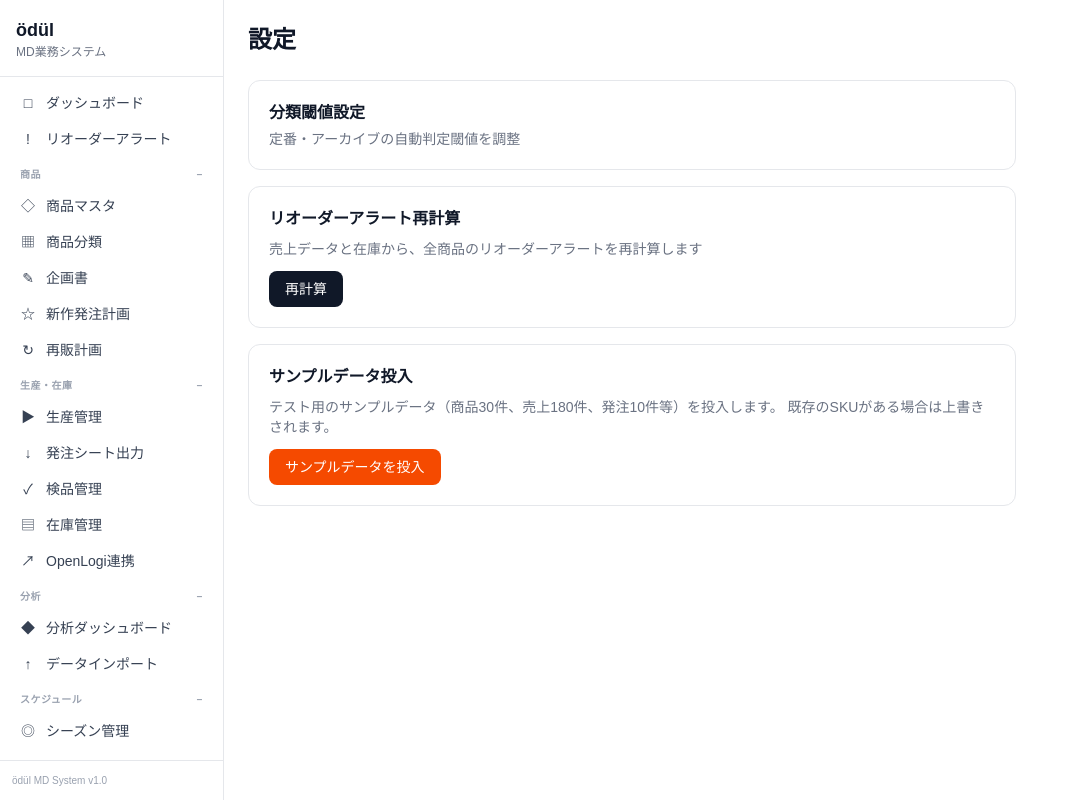
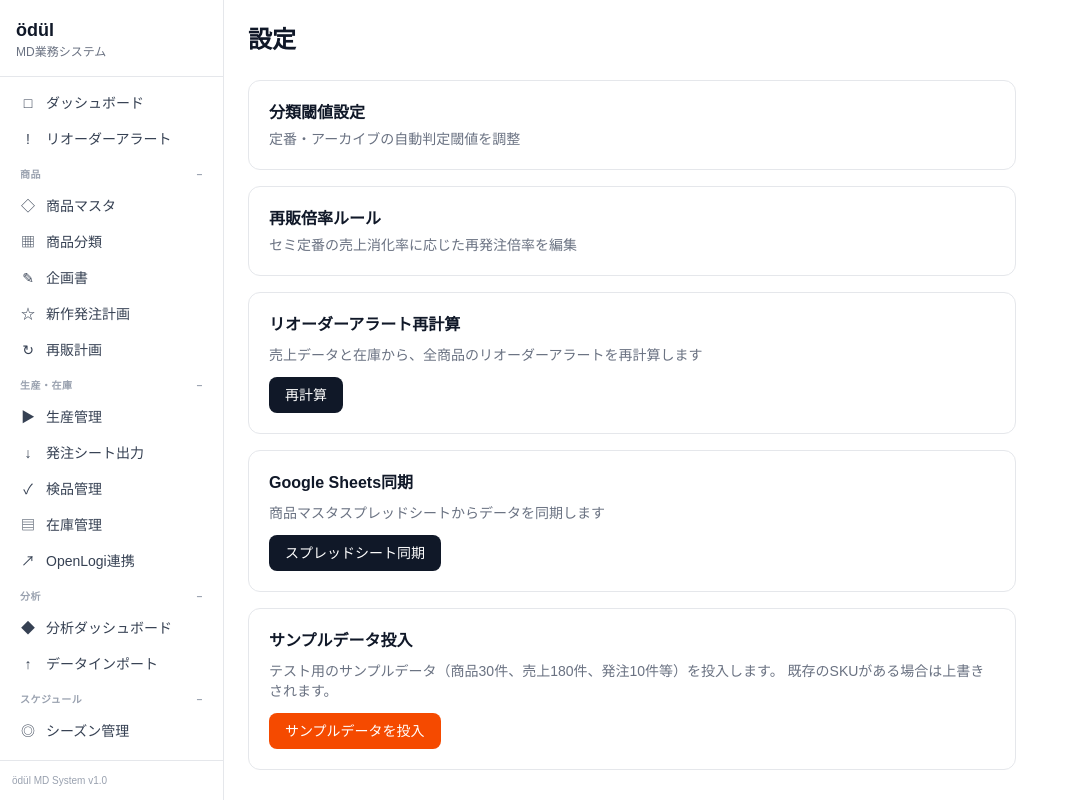
Before and after one commit to mhabit-inc/odul-system, a Next.js app: page /settings in a window 1280 px wide. Shown: the whole page, without its empty margins (0-1067 px from the left). Built offline with nearby package versions, Linux system fonts and the light colour scheme.

Commit message:
再販倍率ルール編集UI・Google Sheets同期API・設定ページ拡充

```diff
--- /dev/null
+++ b/src/app/api/restock-multipliers/route.ts
@@ -0,0 +1,42 @@
+import { supabase } from "@/lib/supabase";
+import { NextResponse } from "next/server";
+
+export async function GET() {
+  const { data, error } = await supabase
+    .from("restock_multipliers")
+    .select("*")
+    .order("sell_through_min");
+
+  if (error) return NextResponse.json({ error: error.message }, { status: 500 });
+  return NextResponse.json(data);
+}
+
+export async function PUT(request: Request) {
+  const rows: Array<{
+    id: string;
+    sell_through_min: number;
+    sell_through_max: number;
+    multiplier: number;
+    notes: string;
+  }> = await request.json();
+
+  const results = [];
+  for (const row of rows) {
+    const { data, error } = await supabase
+      .from("restock_multipliers")
+      .update({
+        sell_through_min: row.sell_through_min,
+        sell_through_max: row.sell_through_max,
+        multiplier: row.multiplier,
+        notes: row.notes,
+      })
+      .eq("id", row.id)
+      .select()
+      .single();
+
+    if (error) return NextResponse.json({ error: error.message }, { status: 500 });
+    results.push(data);
+  }
+
+  return NextResponse.json(results);
+}
--- /dev/null
+++ b/src/app/api/sync-sheets/route.ts
@@ -0,0 +1,92 @@
+import { supabase } from "@/lib/supabase";
+import { fetchProductMaster } from "@/lib/google-sheets";
+import { NextResponse } from "next/server";
+
+const FIELD_MAP: Record<string, string> = {
+  "SKU": "sku",
+  "商品名": "name",
+  "商品名（英語）": "name_en",
+  "カテゴリー": "category",
+  "素材": "material",
+  "カラー": "color",
+  "石1": "stone_1",
+  "石2": "stone_2",
+  "石3": "stone_3",
+  "原価(INR)": "cost_price_inr",
+  "為替レート": "exchange_rate",
+  "原価(JPY)": "cost_price_jpy",
+  "販売価格": "selling_price",
+  "サイズ展開": "size_options",
+};
+
+export async function POST() {
+  try {
+    const rows = await fetchProductMaster();
+
+    if (rows.length === 0) {
+      return NextResponse.json({ synced: 0, message: "シートにデータがありません" });
+    }
+
+    let synced = 0;
+    let created = 0;
+    let updated = 0;
+    const errors: string[] = [];
+
+    for (const row of rows) {
+      const sku = row["SKU"]?.trim();
+      if (!sku) continue;
+
+      const product: Record<string, unknown> = { sku };
+      for (const [sheetCol, dbCol] of Object.entries(FIELD_MAP)) {
+        if (sheetCol === "SKU") continue;
+        const val = row[sheetCol]?.trim();
+        if (val) {
+          if (["cost_price_inr", "exchange_rate", "cost_price_jpy", "selling_price"].includes(dbCol)) {
+            const num = parseFloat(val.replace(/,/g, ""));
+            if (!isNaN(num)) product[dbCol] = num;
+          } else {
+            product[dbCol] = val;
+          }
+        }
+      }
+
+      if (!product.name && !product.name_en) {
+        errors.push(`SKU ${sku}: 商品名なし`);
+        continue;
+      }
+      if (!product.category) product.category = "未分類";
+      if (!product.selling_price) {
+        errors.push(`SKU ${sku}: 販売価格なし`);
+        continue;
+      }
+
+      const { data: existing } = await supabase
+        .from("products")
+        .select("id")
+        .eq("sku", sku)
+        .single();
+
+      if (existing) {
+        await supabase.from("products").update(product).eq("id", existing.id);
+        updated++;
+      } else {
+        await supabase.from("products").insert(product);
+        created++;
+      }
+      synced++;
+    }
+
+    return NextResponse.json({
+      synced,
+      created,
+      updated,
+      errors: errors.length > 0 ? errors : undefined,
+      total_rows: rows.length,
+    });
+  } catch (e) {
+    return NextResponse.json(
+      { error: e instanceof Error ? e.message : String(e) },
+      { status: 500 }
+    );
+  }
+}
--- /dev/null
+++ b/src/app/settings/multipliers/page.tsx
@@ -0,0 +1,134 @@
+"use client";
+
+import { useState, useEffect } from "react";
+
+type Multiplier = {
+  id: string;
+  sell_through_min: number;
+  sell_through_max: number;
+  multiplier: number;
+  notes: string;
+};
+
+export default function MultipliersPage() {
+  const [rows, setRows] = useState<Multiplier[]>([]);
+  const [loading, setLoading] = useState(true);
+  const [saving, setSaving] = useState(false);
+  const [msg, setMsg] = useState("");
+
+  useEffect(() => {
+    fetch("/api/restock-multipliers")
+      .then((r) => r.json())
+      .then((d) => {
+        setRows(Array.isArray(d) ? d : []);
+        setLoading(false);
+      });
+  }, []);
+
+  function updateRow(id: string, field: keyof Multiplier, value: string) {
+    setRows((prev) =>
+      prev.map((r) =>
+        r.id === id
+          ? {
+              ...r,
+              [field]: field === "notes" ? value : parseFloat(value) || 0,
+            }
+          : r
+      )
+    );
+  }
+
+  async function handleSave() {
+    setSaving(true);
+    setMsg("");
+    const res = await fetch("/api/restock-multipliers", {
+      method: "PUT",
+      headers: { "Content-Type": "application/json" },
+      body: JSON.stringify(rows),
+    });
+    if (res.ok) {
+      setMsg("保存しました");
+    } else {
+      const data = await res.json();
+      setMsg(`エラー: ${data.error}`);
+    }
+    setSaving(false);
+  }
+
+  if (loading) return <p className="text-gray-500">読み込み中...</p>;
+
+  return (
+    <div className="max-w-2xl">
+      <div className="flex items-center justify-between mb-6">
+        <div>
+          <h1 className="text-2xl font-bold text-gray-900">再販倍率ルール</h1>
+          <p className="text-sm text-gray-500">セミ定番の再発注数に掛ける倍率（売上消化率別）</p>
+        </div>
+        <a href="/settings" className="text-sm text-gray-500 hover:text-gray-700">← 設定に戻る</a>
+      </div>
+
+      <div className="bg-white rounded-xl border border-gray-200 overflow-hidden">
+        <table className="w-full text-sm">
+          <thead>
+            <tr className="text-left text-gray-500 border-b bg-gray-50">
+              <th className="px-4 py-3 font-medium">消化率 最小(%)</th>
+              <th className="px-4 py-3 font-medium">消化率 最大(%)</th>
+              <th className="px-4 py-3 font-medium">倍率</th>
+              <th className="px-4 py-3 font-medium">備考</th>
+            </tr>
+          </thead>
+          <tbody>
+            {rows.map((r) => (
+              <tr key={r.id} className="border-b border-gray-50">
+                <td className="px-4 py-2">
+                  <input
+                    type="number"
+                    value={r.sell_through_min}
+                    onChange={(e) => updateRow(r.id, "sell_through_min", e.target.value)}
+                    className="w-20 px-2 py-1 border rounded text-sm text-center"
+                  />
+                </td>
+                <td className="px-4 py-2">
+                  <input
+                    type="number"
+                    value={r.sell_through_max}
+                    onChange={(e) => updateRow(r.id, "sell_through_max", e.target.value)}
+                    className="w-20 px-2 py-1 border rounded text-sm text-center"
+                  />
+                </td>
+                <td className="px-4 py-2">
+                  <input
+                    type="number"
+                    step="0.1"
+                    value={r.multiplier}
+                    onChange={(e) => updateRow(r.id, "multiplier", e.target.value)}
+                    className="w-20 px-2 py-1 border rounded text-sm text-center"
+                  />
+                </td>
+                <td className="px-4 py-2">
+                  <input
+                    type="text"
+                    value={r.notes || ""}
+                    onChange={(e) => updateRow(r.id, "notes", e.target.value)}
+                    className="w-full px-2 py-1 border rounded text-sm"
+                  />
+                </td>
+              </tr>
+            ))}
+          </tbody>
+        </table>
+      </div>
+
+      <div className="flex items-center gap-3 mt-4">
+        <button
+          onClick={handleSave}
+          disabled={saving}
+          className="px-6 py-2.5 bg-gray-900 text-white rounded-lg text-sm font-medium hover:bg-gray-800 disabled:opacity-50"
+        >
+          {saving ? "保存中..." : "保存"}
+        </button>
+        {msg && <span className="text-sm text-green-600">{msg}</span>}
+      </div>
+    </div>
+  );
+}
--- a/src/app/settings/page.tsx
+++ b/src/app/settings/page.tsx
@@ -8,6 +8,8 @@ export default function SettingsPage() {
   const [seedResult, setSeedResult] = useState<Record<string, string> | null>(null);
   const [recalcing, setRecalcing] = useState(false);
   const [recalcResult, setRecalcResult] = useState<string>("");
+  const [sheetSyncing, setSheetSyncing] = useState(false);
+  const [sheetResult, setSheetResult] = useState<string>("");
 
   async function handleSeed() {
     const secret = prompt("CRON_SECRETを入力してください");
@@ -49,6 +51,14 @@ export default function SettingsPage() {
           <p className="text-sm text-gray-500 mt-1">定番・アーカイブの自動判定閾値を調整</p>
         </Link>
 
+        <Link
+          href="/settings/multipliers"
+          className="block bg-white rounded-xl border border-gray-200 p-5 hover:bg-gray-50"
+        >
+          <h2 className="text-base font-semibold text-gray-900">再販倍率ルール</h2>
+          <p className="text-sm text-gray-500 mt-1">セミ定番の売上消化率に応じた再発注倍率を編集</p>
+        </Link>
+
         <div className="bg-white rounded-xl border border-gray-200 p-5">
           <h2 className="text-base font-semibold text-gray-900 mb-2">リオーダーアラート再計算</h2>
           <p className="text-sm text-gray-500 mb-3">
@@ -63,6 +73,33 @@ export default function SettingsPage() {
               {recalcing ? "計算中..." : "再計算"}
             </button>
             {recalcResult && <span className="text-sm text-green-600">{recalcResult}</span>}
+          </div>
+        </div>
+
+        <div className="bg-white rounded-xl border border-gray-200 p-5">
+          <h2 className="text-base font-semibold text-gray-900 mb-2">Google Sheets同期</h2>
+          <p className="text-sm text-gray-500 mb-3">
+            商品マスタスプレッドシートからデータを同期します
+          </p>
+          <div className="flex items-center gap-3">
+            <button
+              onClick={async () => {
+                setSheetSyncing(true); setSheetResult("");
+                const res = await fetch("/api/sync-sheets", { method: "POST" });
+                const data = await res.json();
+                setSheetResult(
+                  data.error
+                    ? `エラー: ${data.error}`
+                    : `同期完了: ${data.synced}件 (新規${data.created} / 更新${data.updated})`
+                );
+                setSheetSyncing(false);
+              }}
+              disabled={sheetSyncing}
+              className="px-4 py-2 bg-gray-900 text-white rounded-lg text-sm font-medium hover:bg-gray-800 disabled:opacity-50"
+            >
+              {sheetSyncing ? "同期中..." : "スプレッドシート同期"}
+            </button>
+            {sheetResult && <span className="text-sm text-green-600">{sheetResult}</span>}
           </div>
         </div>
 
```
